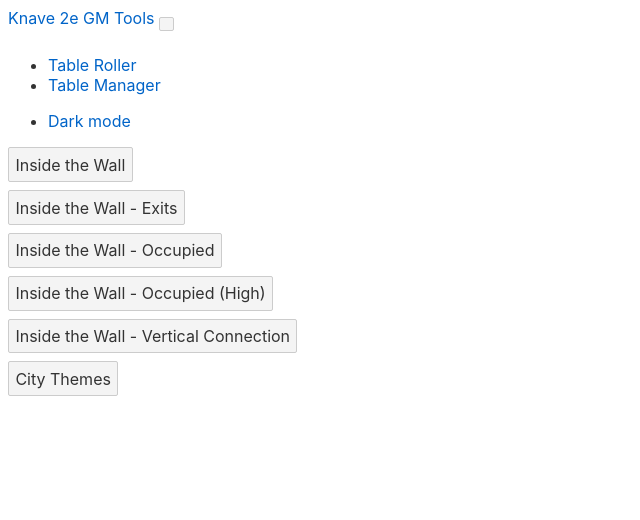
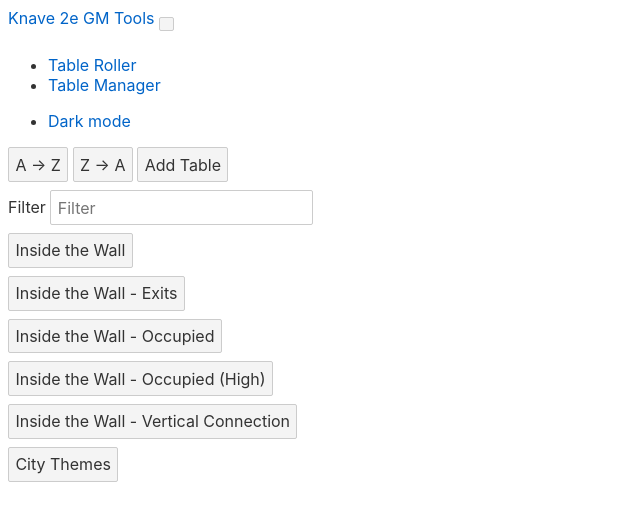
Before and after one commit to CNParent/knave2e-gm-tools, a Svelte app: page / in a window 1280 px wide. Both pictures are taken after a click on the link "Table Manager". Shown: the top 520 px of the page, without its empty margins (0-640 px from the left). Built offline with nearby package versions, Linux system fonts and the light colour scheme.

Commit message:
add tables and sort entries

```diff
--- a/src/components/TableDefinition.svelte
+++ b/src/components/TableDefinition.svelte
@@ -11,7 +11,7 @@
     let addEntry = () => {
         let id = Math.max(...table.entries.map(x => x.id)) + 1;
         let min = Math.max(...table.entries.map(x => x.max)) + 1;
-        table.entries = [...table.entries, { id, name: '', min, max: min, tables: [] }];
+        table.entries = [{ id, name: '', min, max: min, tables: [] }, ...table.entries];
     }
 
     let deleteEntry = (entry) => {
@@ -19,13 +19,24 @@
         table.entries =  [...table.entries.slice(0, index), ...table.entries.slice(index + 1, table.entries.length)];
     };
 
+    let sortEntries = () => {
+        table.entries.sort((a,b) => a.min - b.min);
+        table.entries = table.entries;
+    }
+
     console.log(table);
 </script>
 
-<div class="w-100 m-1">
+<div class="w-100 mb-1">
     <button on:click={() => expand = !expand} class="text-left btn btn-light border w-100">{table.name}</button>
     {#if expand}
     <div class="p-2 border">
+        <div class="d-flex">
+            <button class="btn btn-light border" on:click={addEntry}>Add Entry</button>
+            <button class="btn btn-light border" on:click={sortEntries}>Sort Entries</button>
+            <button class="btn btn-danger border" on:click={() => deleteTable(table)}>Delete Table</button>
+        </div>
+        <hr />
         <TextInput label="Display Name" bind:value={table.name} />
         <TextInput label="Category" bind:value={table.category} />
         <TextInput label="Roll" bind:value={table.roll} />
@@ -47,10 +58,6 @@
                 {/each}
             </tbody>
         </table>
-        <div class="d-flex">
-            <button class="btn btn-light border" on:click={addEntry}>Add Entry</button>
-            <button class="btn btn-danger" on:click={() => deleteTable(table)}>Delete Table</button>
-        </div>
     </div>
     {/if}
 </div>
--- a/src/components/TableManager.svelte
+++ b/src/components/TableManager.svelte
@@ -1,7 +1,16 @@
 <script>
     import TableDefinition from "./TableDefinition.svelte";
+    import TextInput from "./TextInput.svelte";
 
     export let tr;
+
+    let filter = '';
+    $: filtered = tr.tables.filter(x => !filter || x.name.toLowerCase().includes(filter.toLowerCase()));
+
+    let addTable = () => {
+        let id = Math.max(...tr.tables.map(x => x.id)) + 1;
+        tr.tables = [{ id, name: 'New Table', category: '', roll: '', entries: [] }, ...tr.tables];
+    }
 
     let deleteTable = (table) => {
         if(!confirm(`Delete ${table.name}? This action is irreversible.`)) return;
@@ -9,10 +18,27 @@
         let index = tr.tables.indexOf(table);
         tr.tables = [...tr.tables.slice(0, index), ...tr.tables.slice(index + 1, tr.tables.length)];
     }
+
+    let sortaz = () => {
+        tr.tables.sort((a,b) => a.name.localeCompare(b.name));
+        tr.tables = tr.tables;
+    }
+
+    let sortza = () => {
+        tr.tables.sort((a,b) => b.name.localeCompare(a.name));
+        tr.tables = tr.tables;
+    }
 </script>
-
+<div class="m-2 p-2 border">
+    <button class="btn btn-light" on:click={sortaz}>A &rarr; Z</button>
+    <button class="btn btn-light" on:click={sortza}>Z &rarr; A</button>
+    <button class="btn btn-light" on:click={addTable}>Add Table</button>
+</div>
+<div class="m-2 p-2 border">
+    <TextInput label="Filter" bind:value={filter} />
+</div>
 <div class="p-2">
-    {#each tr.tables as table (table.id)}
+    {#each filtered as table (table.id)}
         <TableDefinition {table} allTables={tr.tables} {deleteTable} />
     {/each}
 </div>
```
Also changed, not shown: 1 other file (tests, documents, lock files or other folders).
